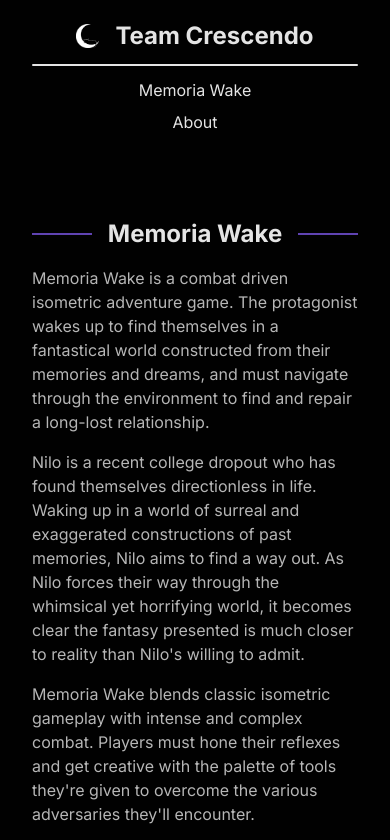
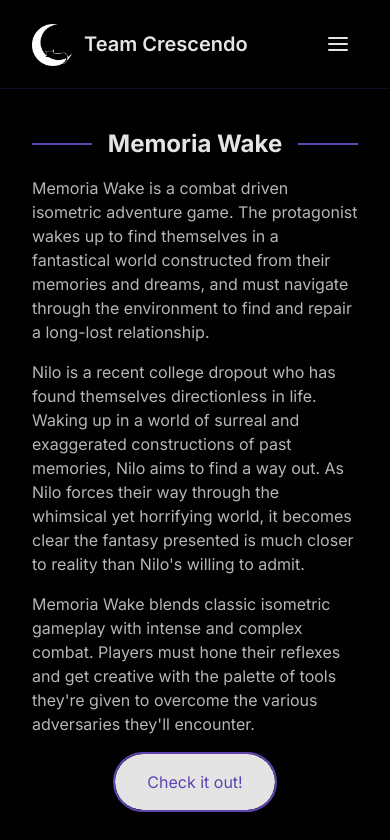
Before and after one commit to Christophers27/team-crescendo-website, a Next.js app: page /memoria-wake in a window 390 px wide. Shown: the top 840 px of the page. Built offline with nearby package versions, Linux system fonts and the light colour scheme; grey boxes are pictures that could not be loaded.

Commit message:
feat: improved header with animation + mobile config

```diff
--- a/app/globals.css
+++ b/app/globals.css
@@ -8,7 +8,7 @@
 }
 
 .page {
-  @apply flex flex-col min-h-screen bg-crescendo-black text-crescendo-white;
+  @apply flex flex-col min-h-screen bg-crescendo-black text-crescendo-white pt-16;
 }
 
 .section {
--- a/components/header.tsx
+++ b/components/header.tsx
@@ -1,40 +1,159 @@
+"use client";
+
+import React, { useState } from "react";
 import Image from "next/image";
 import Link from "next/link";
-import React from "react";
+import { motion, AnimatePresence } from "framer-motion";
 
 export default function Header() {
+  const [isMenuOpen, setIsMenuOpen] = useState(false);
+
   return (
-    <nav className="sticky top-0 z-999 px-8 md:px-16 lg:px-32 py-4 transition backdrop-blur-lg hover:bg-crescendo-black text-crescendo-white flex flex-col md:flex-row justify-between items-center gap-2 md:gap-0">
-      <Link href="/">
-          <div className="flex flex-row items-center gap-4 h-full hover:bg-crescendo-purple transition duration-300 ease-in-out px-4 py-1 rounded-full">
-            <div className="relative h-[1.5em] w-auto">
+    <header className="fixed top-0 left-0 right-0 z-50 bg-crescendo-black/80 backdrop-blur-md border-b border-crescendo-purple/20">
+      <nav className="px-8 md:px-16 lg:px-32 py-3">
+        <div className="flex items-center justify-between h-16">
+          <div className="flex-shrink-0 flex items-center">
+            <Link href="/" className="flex items-center group">
+              <div className="relative h-10 w-10">
                 <Image
                   src="/images/logo.png"
-                alt="logo"
-                width={100}
-                height={100}
-                className="h-full w-auto object-contain"
+                  alt="Team Crescendo Logo"
+                  width={40}
+                  height={40}
+                  className="object-contain"
+                  priority
                 />
               </div>
-            <h1 className="text-2xl font-bold">Team Crescendo</h1>
+              <span className="ml-3 text-xl font-semibold text-crescendo-white group-hover:text-crescendo-purple transition-colors duration-200">
+                Team Crescendo
+              </span>
+            </Link>
           </div>
-      </Link>
-
-      <div className="md:hidden h-0.5 w-full bg-crescendo-white rounded-full" />
-      <div className="flex flex-col md:flex-row md:gap-4">
+          <div className="hidden md:block">
+            <div className="ml-10 flex items-center space-x-6">
               <Link
-          href="memoria-wake"
-          className="px-4 py-1 md:py-2 hover:bg-crescendo-purple rounded-full transition duration-300 ease-in-out text-center"
+                href="/memoria-wake"
+                className="px-3 py-2 rounded-md text-sm font-medium text-crescendo-white hover:text-crescendo-purple hover:bg-crescendo-purple/10 transition-colors duration-200"
               >
                 Memoria Wake
               </Link>
               <Link
-          href="about"
-          className="px-4 py-1 md:py-2 hover:bg-crescendo-purple rounded-full transition duration-300 ease-in-out text-center"
+                href="/about"
+                className="px-3 py-2 rounded-md text-sm font-medium text-crescendo-white hover:text-crescendo-purple hover:bg-crescendo-purple/10 transition-colors duration-200"
               >
                 About
               </Link>
             </div>
+          </div>
+
+          <div className="md:hidden">
+            <button
+              type="button"
+              className="inline-flex items-center justify-center p-2 rounded-md text-crescendo-white hover:text-crescendo-purple hover:bg-crescendo-purple/10 focus:outline-none transition-colors duration-200"
+              onClick={() => setIsMenuOpen(!isMenuOpen)}
+            >
+              <span className="sr-only">Open main menu</span>
+              <div className="relative h-6 w-6">
+                <motion.svg
+                  className="absolute inset-0 h-6 w-6"
+                  viewBox="0 0 24 24"
+                  fill="none"
+                  stroke="currentColor"
+                  strokeWidth={2}
+                  strokeLinecap="round"
+                  strokeLinejoin="round"
+                >
+                  {/* Top line - morphs into top-left to bottom-right diagonal */}
+                  <motion.path
+                    d={isMenuOpen ? "M5 5L19 19" : "M3 6L21 6"}
+                    initial={false}
+                    animate={{
+                      d: isMenuOpen ? "M5 5L19 19" : "M3 6L21 6",
+                    }}
+                    transition={{
+                      type: "spring",
+                      stiffness: 500,
+                      damping: 30,
+                      duration: 0.3,
+                    }}
+                  />
+
+                  {/* Middle line - fades out and shrinks */}
+                  <motion.path
+                    d="M3 12L21 12"
+                    initial={false}
+                    animate={{
+                      opacity: isMenuOpen ? 0 : 1,
+                      pathLength: isMenuOpen ? 0 : 1,
+                    }}
+                    transition={{
+                      opacity: { duration: 0.1 },
+                      pathLength: { duration: 0.2 },
+                    }}
+                  />
+
+                  {/* Bottom line - morphs into bottom-left to top-right diagonal */}
+                  <motion.path
+                    d={isMenuOpen ? "M5 19L19 5" : "M3 18L21 18"}
+                    initial={false}
+                    animate={{
+                      d: isMenuOpen ? "M5 19L19 5" : "M3 18L21 18",
+                    }}
+                    transition={{
+                      type: "spring",
+                      stiffness: 500,
+                      damping: 30,
+                      duration: 0.3,
+                    }}
+                  />
+                </motion.svg>
+              </div>
+            </button>
+          </div>
+        </div>
       </nav>
+
+      <AnimatePresence>
+        {isMenuOpen && (
+          <motion.div
+            className="md:hidden overflow-hidden"
+            initial={{ height: 0, opacity: 0 }}
+            animate={{
+              height: "auto",
+              opacity: 1,
+              transition: {
+                height: { duration: 0.3 },
+                opacity: { duration: 0.2, delay: 0.1 },
+              },
+            }}
+            exit={{
+              height: 0,
+              opacity: 0,
+              transition: {
+                height: { duration: 0.2 },
+                opacity: { duration: 0.1 },
+              },
+            }}
+          >
+            <div className="px-2 pt-2 pb-3 space-y-1 sm:px-3">
+              <Link
+                href="/memoria-wake"
+                className="block px-3 py-2 rounded-md text-base font-medium text-crescendo-white hover:text-crescendo-purple hover:bg-crescendo-purple/10"
+                onClick={() => setIsMenuOpen(false)}
+              >
+                Memoria Wake
+              </Link>
+              <Link
+                href="/about"
+                className="block px-3 py-2 rounded-md text-base font-medium text-crescendo-white hover:text-crescendo-purple hover:bg-crescendo-purple/10"
+                onClick={() => setIsMenuOpen(false)}
+              >
+                About
+              </Link>
+            </div>
+          </motion.div>
+        )}
+      </AnimatePresence>
+    </header>
   );
 }
```
Lines whose indentation alone changed are shown as unchanged.
